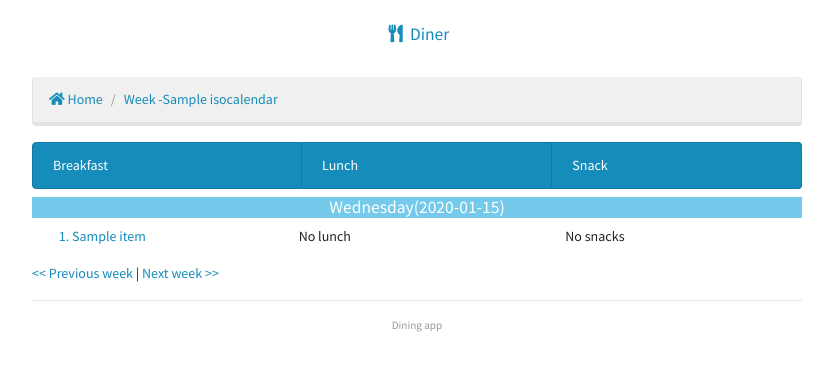
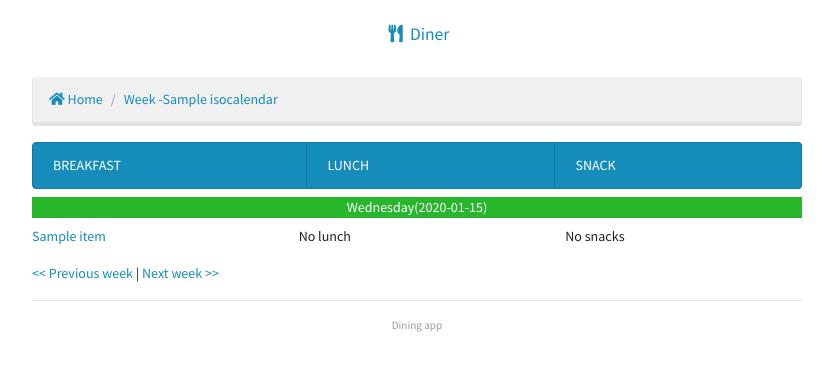
Before and after one commit to losanki/diner, a Django app: template templates/dining/menu_archive_week.html in a window 1280 px wide. Shown: the top 371 px of the page, without its empty margins (223-1056 px from the left). Run offline with Django 3.2, Linux system fonts and the light colour scheme; tables that the repository leaves empty hold one stand-in row (values such as "Sample post"); the template is opened without the code that fills it: values that come from a table or form of the project are taken from there, most other values are stand-ins (such as "Sample title", 1, 10 or a date in 2020); some libraries are stand-ins or nearby versions.

Commit message:
Theme stuff

```diff
--- a/templates/dining/meal_detail.html
+++ b/templates/dining/meal_detail.html
@@ -14,13 +14,13 @@
         <li class="breadcrumb-item active" aria-current="page">Menu details</li>
     </ol>
 </nav>
-    <p class="h5 text-white bg-primary text-center">{{ object }}</p>
+    <p class="text-white bg-success text-center">{{ object }}</p>
     <p class="h5">Items:</p>
-<ol>
+<ul>
     {% for item in object.items.all %}
     <li>{{ item }}</li>
     {% endfor %}
-</ol>
+</ul>
     <div>
         <p class="h5">Rate it</p>
         {% ratings object %}
--- a/templates/dining/menu_archive_week.html
+++ b/templates/dining/menu_archive_week.html
@@ -7,22 +7,22 @@
     </ol>
 </nav>
 <ul class="list-group list-group-horizontal">
-    <li class="list-group-item flex-fill text-white bg-primary">Breakfast</li>
-    <li class="list-group-item flex-fill text-white bg-primary">Lunch</li>
-    <li class="list-group-item flex-fill text-white bg-primary">Snack</li>
+    <li class="list-group-item flex-fill text-white bg-primary">BREAKFAST</li>
+    <li class="list-group-item flex-fill text-white bg-primary">LUNCH</li>
+    <li class="list-group-item flex-fill text-white bg-primary">SNACK</li>
 </ul>
 {% for menu in object_list %}
-<p class="h5 text-center text-white bg-info my-2">{{ menu }}</p>
+<p class="text-center text-white bg-success my-2">{{ menu }}</p>
 <div class="row">
     <div class="col-md-4">
     {% for meal in menu.meals.all %}
         {% if meal.meal_type == 'BREAKFAST'%}
         <a href="{{ meal.get_absolute_url }}">
-                <ol>
+                <ul class="list-unstyled">
                     {% for item in meal.items.all %}
                     <li>{{item}}</li>
                     {% endfor %}
-                </ol>
+                </ul>
         </a>
         {% elif menu.meals.count < 3 %} No breakfast {% endif %}
     {% endfor %}
@@ -31,11 +31,11 @@
         {% for meal in menu.meals.all %}
         {% if meal.meal_type == 'LUNCH' %}
         <a href="{{ meal.get_absolute_url }}">
-                <ol>
+                <ul class="list-unstyled">
                     {% for item in meal.items.all %}
                     <li>{{item}}</li>
                     {% endfor %}
-                </ol>
+                </ul>
         </a>
         {% elif menu.meals.count < 3 %} No lunch {% endif %}
     {% endfor %}
@@ -44,11 +44,11 @@
     {% for meal in menu.meals.all %}
         {% if meal.meal_type == 'SNACK' %}
         <a href="{{ meal.get_absolute_url }}">
-                <ol>
+                <ul class="list-unstyled">
                     {% for item in meal.items.all %}
                     <li>{{item}}</li>
                     {% endfor %}
-                </ol>
+                </ul>
         </a>
         {% elif menu.meals.count < 3 %} No snacks {% endif %}
     {% endfor %}
```
